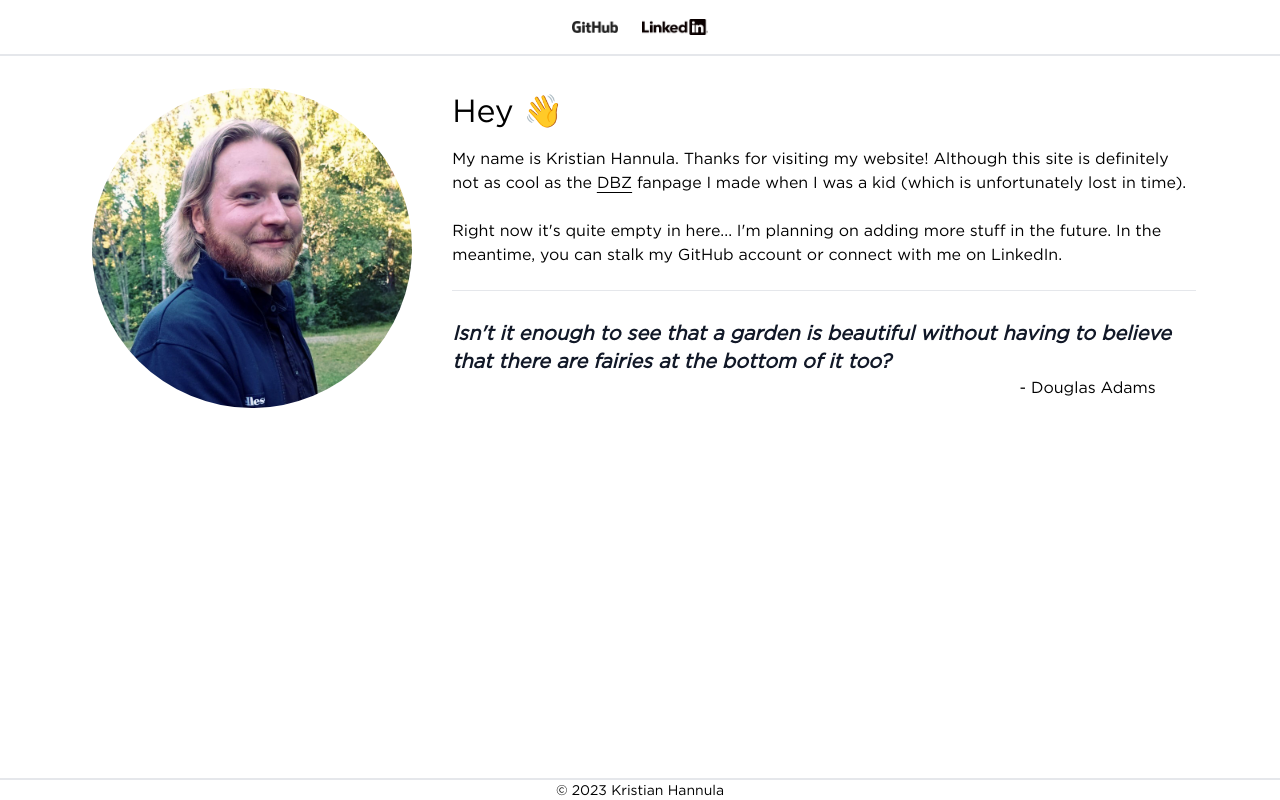
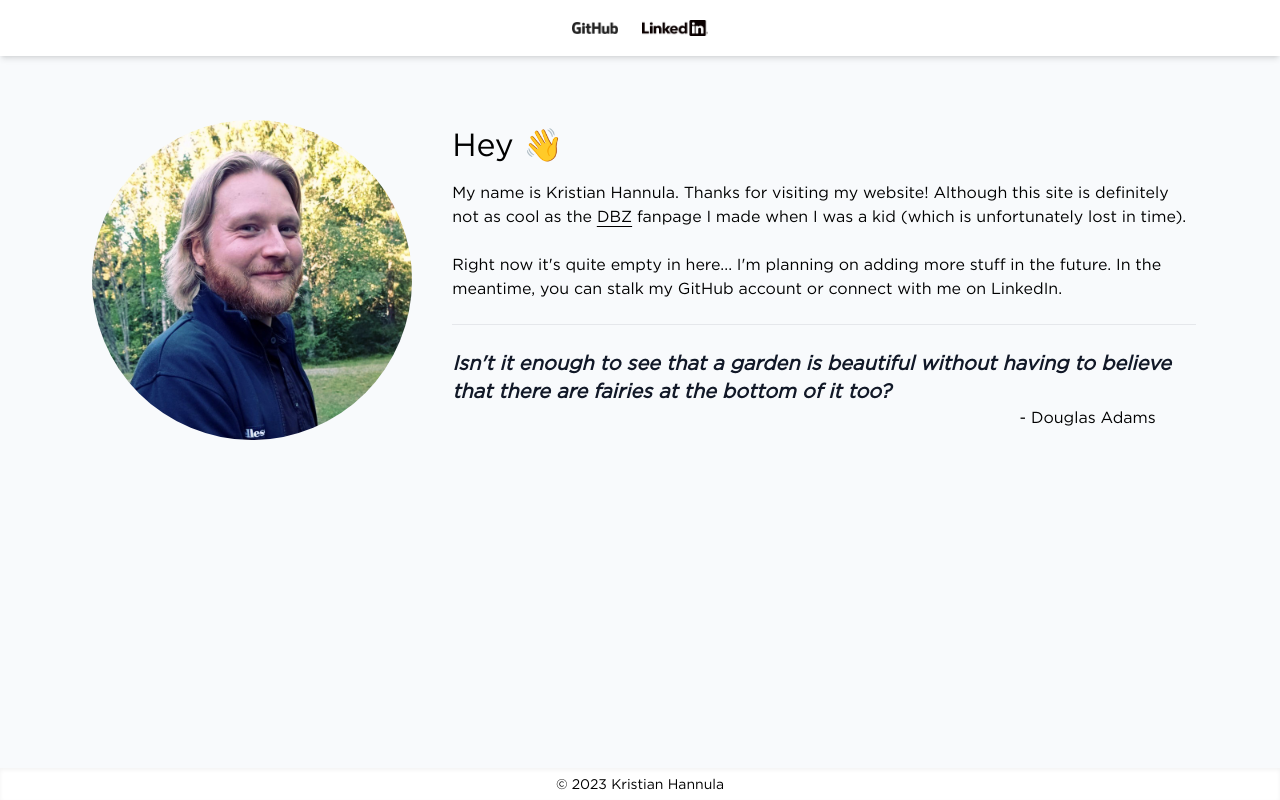
Before and after one commit to khan5ula/homepage, a React (Vite) app: page / in a window 1280 px wide. Built offline with nearby package versions, Linux system fonts and the light colour scheme; the HTML template or start-up script is replaced by a standard one.

Commit message:
changed colors and fixed p descendant problems

```diff
--- a/public/output.css
+++ b/public/output.css
@@ -617,6 +617,18 @@ h1 {
   height: 100%;
 }
 
+.h-5 {
+  height: 1.25rem;
+}
+
+.h-10 {
+  height: 2.5rem;
+}
+
+.h-8 {
+  height: 2rem;
+}
+
 .min-h-screen {
   min-height: 100vh;
 }
@@ -678,6 +690,10 @@ h1 {
   border-radius: 9999px;
 }
 
+.border-2 {
+  border-width: 2px;
+}
+
 .border-b-2 {
   border-bottom-width: 2px;
 }
@@ -689,6 +705,16 @@ h1 {
 .bg-white {
   --tw-bg-opacity: 1;
   background-color: rgb(255 255 255 / var(--tw-bg-opacity));
+}
+
+.bg-slate-50 {
+  --tw-bg-opacity: 1;
+  background-color: rgb(248 250 252 / var(--tw-bg-opacity));
+}
+
+.bg-slate-100 {
+  --tw-bg-opacity: 1;
+  background-color: rgb(241 245 249 / var(--tw-bg-opacity));
 }
 
 .object-cover {
@@ -732,12 +758,78 @@ h1 {
   color: rgb(17 24 39 / var(--tw-text-opacity));
 }
 
+.text-cyan-200 {
+  --tw-text-opacity: 1;
+  color: rgb(165 243 252 / var(--tw-text-opacity));
+}
+
+.text-sky-400 {
+  --tw-text-opacity: 1;
+  color: rgb(56 189 248 / var(--tw-text-opacity));
+}
+
+.text-indigo-500 {
+  --tw-text-opacity: 1;
+  color: rgb(99 102 241 / var(--tw-text-opacity));
+}
+
 .underline {
   text-decoration-line: underline;
 }
 
 .underline-offset-4 {
   text-underline-offset: 4px;
+}
+
+.shadow-sm {
+  --tw-shadow: 0 1px 2px 0 rgb(0 0 0 / 0.05);
+  --tw-shadow-colored: 0 1px 2px 0 var(--tw-shadow-color);
+  box-shadow: var(--tw-ring-offset-shadow, 0 0 #0000), var(--tw-ring-shadow, 0 0 #0000), var(--tw-shadow);
+}
+
+.shadow-xl {
+  --tw-shadow: 0 20px 25px -5px rgb(0 0 0 / 0.1), 0 8px 10px -6px rgb(0 0 0 / 0.1);
+  --tw-shadow-colored: 0 20px 25px -5px var(--tw-shadow-color), 0 8px 10px -6px var(--tw-shadow-color);
+  box-shadow: var(--tw-ring-offset-shadow, 0 0 #0000), var(--tw-ring-shadow, 0 0 #0000), var(--tw-shadow);
+}
+
+.shadow-lg {
+  --tw-shadow: 0 10px 15px -3px rgb(0 0 0 / 0.1), 0 4px 6px -4px rgb(0 0 0 / 0.1);
+  --tw-shadow-colored: 0 10px 15px -3px var(--tw-shadow-color), 0 4px 6px -4px var(--tw-shadow-color);
+  box-shadow: var(--tw-ring-offset-shadow, 0 0 #0000), var(--tw-ring-shadow, 0 0 #0000), var(--tw-shadow);
+}
+
+.shadow-md {
+  --tw-shadow: 0 4px 6px -1px rgb(0 0 0 / 0.1), 0 2px 4px -2px rgb(0 0 0 / 0.1);
+  --tw-shadow-colored: 0 4px 6px -1px var(--tw-shadow-color), 0 2px 4px -2px var(--tw-shadow-color);
+  box-shadow: var(--tw-ring-offset-shadow, 0 0 #0000), var(--tw-ring-shadow, 0 0 #0000), var(--tw-shadow);
+}
+
+.shadow-inner {
+  --tw-shadow: inset 0 2px 4px 0 rgb(0 0 0 / 0.05);
+  --tw-shadow-colored: inset 0 2px 4px 0 var(--tw-shadow-color);
+  box-shadow: var(--tw-ring-offset-shadow, 0 0 #0000), var(--tw-ring-shadow, 0 0 #0000), var(--tw-shadow);
+}
+
+.shadow-2xl {
+  --tw-shadow: 0 25px 50px -12px rgb(0 0 0 / 0.25);
+  --tw-shadow-colored: 0 25px 50px -12px var(--tw-shadow-color);
+  box-shadow: var(--tw-ring-offset-shadow, 0 0 #0000), var(--tw-ring-shadow, 0 0 #0000), var(--tw-shadow);
+}
+
+.shadow-black {
+  --tw-shadow-color: #000;
+  --tw-shadow: var(--tw-shadow-colored);
+}
+
+.shadow-gray-700 {
+  --tw-shadow-color: #374151;
+  --tw-shadow: var(--tw-shadow-colored);
+}
+
+.drop-shadow-lg {
+  --tw-drop-shadow: drop-shadow(0 10px 8px rgb(0 0 0 / 0.04)) drop-shadow(0 4px 3px rgb(0 0 0 / 0.1));
+  filter: var(--tw-blur) var(--tw-brightness) var(--tw-contrast) var(--tw-grayscale) var(--tw-hue-rotate) var(--tw-invert) var(--tw-saturate) var(--tw-sepia) var(--tw-drop-shadow);
 }
 
 @font-face {
@@ -752,10 +844,6 @@ h1 {
 
 .hover\:decoration-1:hover {
   text-decoration-thickness: 1px;
-}
-
-.hover\:opacity-80:hover {
-  opacity: 0.8;
 }
 
 .hover\:opacity-50:hover {
@@ -778,6 +866,10 @@ h1 {
     margin-top: 0px;
   }
 
+  .md\:mt-10 {
+    margin-top: 2.5rem;
+  }
+
   .md\:flex {
     display: flex;
   }
--- a/src/App.tsx
+++ b/src/App.tsx
@@ -6,9 +6,9 @@ import Footer from './components/Footer'
 
 const App = () => {
   return (
-    <div className="bg-white flex flex-col min-h-screen">
+    <div className="bg-slate-50 flex flex-col min-h-screen">
       <Navbar />
-      <main className="flex-grow mt-2">
+      <main className="flex-grow mt-2 md:mt-10">
         <div className="md:flex md:justify-center md:items-center h-full">
           <ProfilePic src={profile_pic} alt="Profile picture" />
           <FrontPageText />
--- a/src/components/Footer.tsx
+++ b/src/components/Footer.tsx
@@ -1,5 +1,5 @@
 const Footer = () => (
-  <footer className="flex justify-center border-t-2">
+  <footer className="flex justify-center items-center shadow-inner h-8 bg-white">
     <p className="text-sm">© 2023 Kristian Hannula</p>
   </footer>
 )
--- a/src/components/FrontPageText.tsx
+++ b/src/components/FrontPageText.tsx
@@ -8,23 +8,19 @@ const FrontPageText = () => (
         <a href="https://en.wikipedia.org/wiki/Dragon_Ball_(manga)">DBZ</a>
       </span>{' '}
       fanpage I made when I was a kid (which is unfortunately lost in time).
-      <p>
-        {<br />}Right now it's quite empty in here... I'm planning on adding
-        more stuff in the future. In the meantime, you can stalk my GitHub
-        account or connect with me on LinkedIn.
     </p>
     <p>
-        {<br />}
-        {<hr />}
+      {<br />}Right now it's quite empty in here... I'm planning on adding more
+      stuff in the future. In the meantime, you can stalk my GitHub account or
+      connect with me on LinkedIn.
     </p>
+    <br />
+    <hr /> <br />
     <blockquote className="text-xl italic font-semibold text-gray-900 dark:text-white">
-        {' '}
-        {<br />}
       Isn't it enough to see that a garden is beautiful without having to
       believe that there are fairies at the bottom of it too?
     </blockquote>
     <p className="text-right mr-10">- Douglas Adams</p>
-    </p>
   </div>
 )
 
--- a/src/components/Navbar.tsx
+++ b/src/components/Navbar.tsx
@@ -3,7 +3,7 @@ import linkedinlogo from '../assets/linkedin-logo.png'
 
 const Navbar = () => {
   return (
-    <div className="flex border-b-2 w-1/1 h-14 font-semibold items-center justify-center">
+    <div className="flex bg-white shadow-md w-1/1 h-14 items-center justify-center">
       <a href="https://github.com/khan5ula">
         <img
           className="object-cover h-3 max-w-10 hover:opacity-50 cursor-pointer mx-3"
```
Lines whose indentation alone changed are shown as unchanged.
